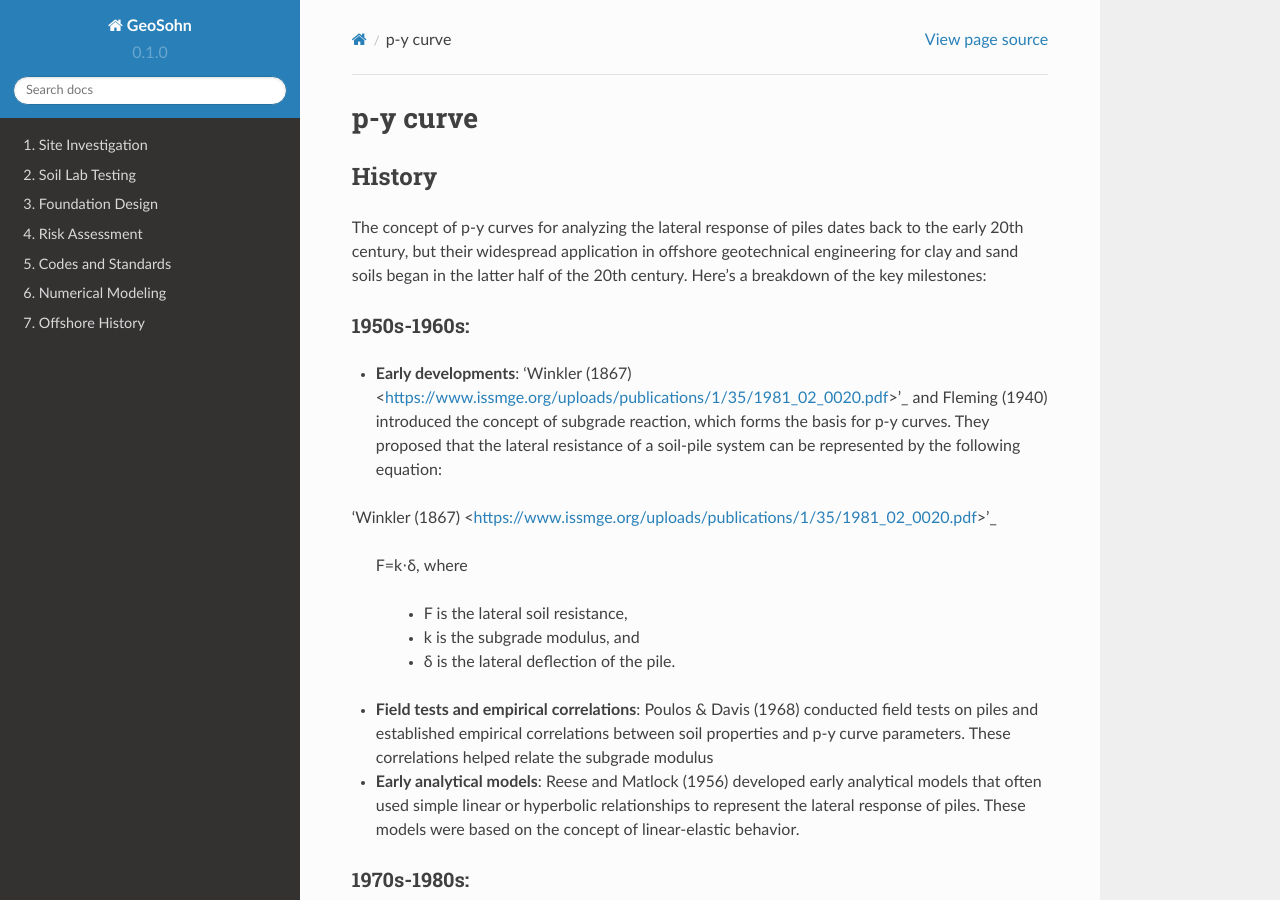
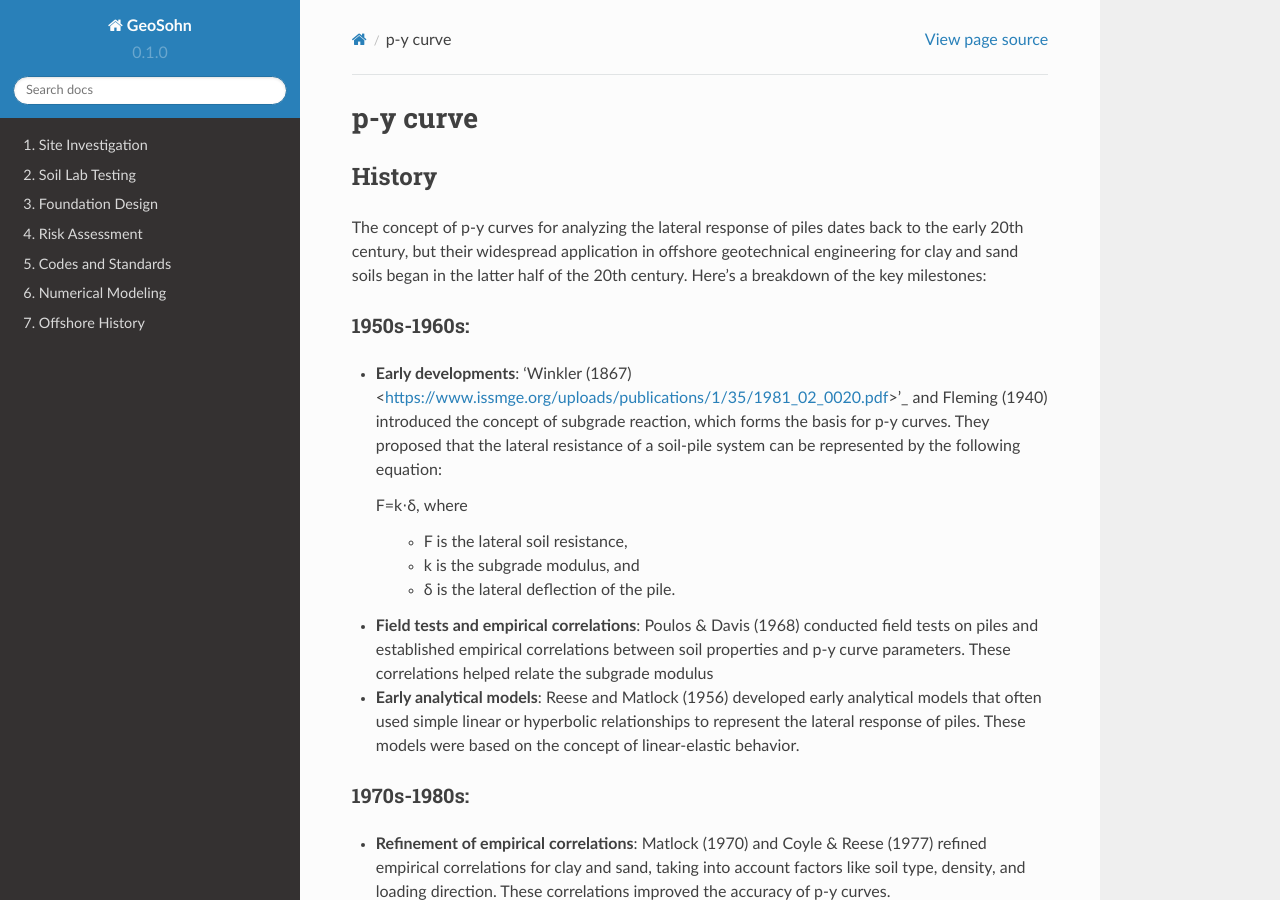
Before and after one commit to jrson11/GeoSohn, a Sphinx documentation site: the page built from docs/source/3_1-py_curve.rst, in a window 1280 px wide and 900 px high. Built offline with Sphinx 7.4.7 and the Read the Docs theme 2.0.0, drawn with Linux system fonts in a browser that asks for light colours.

Commit message:
Update 3_1-py_curve.rst

```diff
--- a/docs/source/3_1-py_curve.rst
+++ b/docs/source/3_1-py_curve.rst
@@ -10,8 +10,6 @@ The concept of p-y curves for analyzing the lateral response of piles dates back
 .............
 
 - **Early developments**: 'Winkler (1867) <https://www.issmge.org/uploads/publications/1/35/1981_02_0020.pdf>'_ and Fleming (1940) introduced the concept of subgrade reaction, which forms the basis for p-y curves. They proposed that the lateral resistance of a soil-pile system can be represented by the following equation:
-
-'Winkler (1867) <https://www.issmge.org/uploads/publications/1/35/1981_02_0020.pdf>'_
 
   F=k⋅δ,
   where
```
